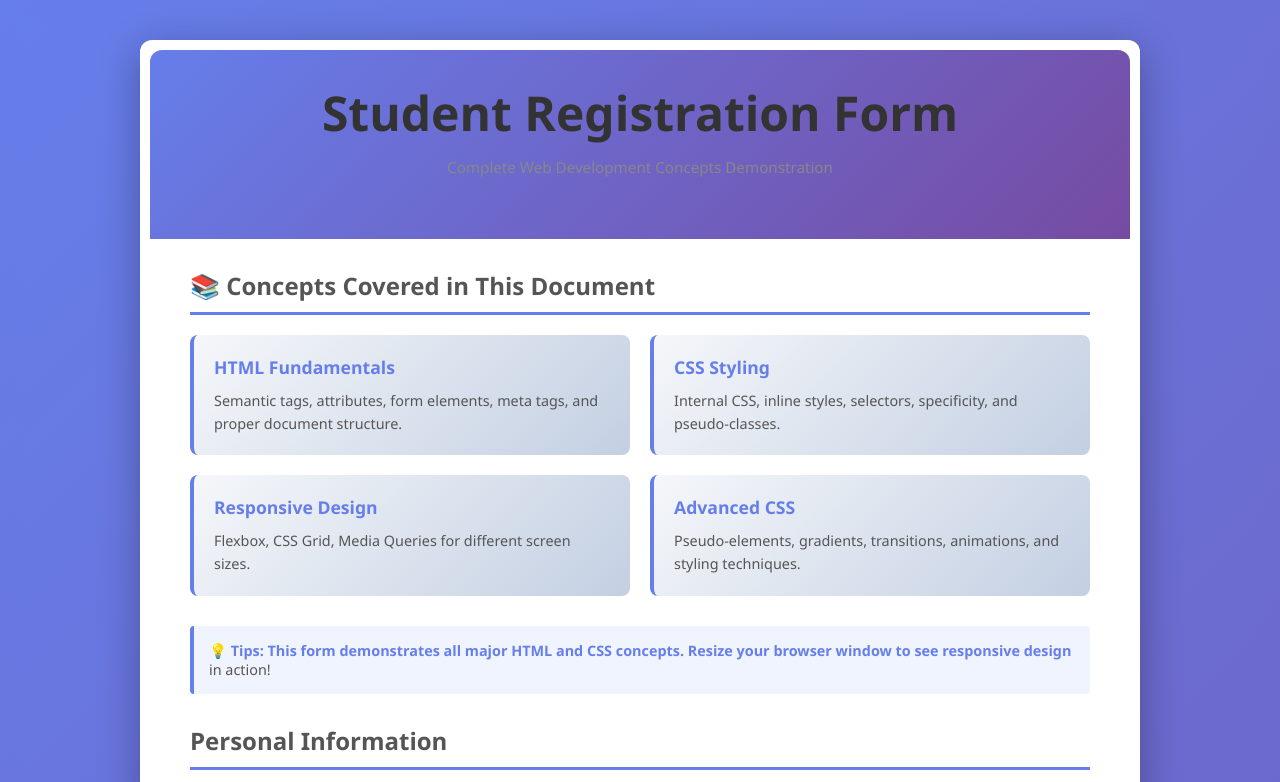
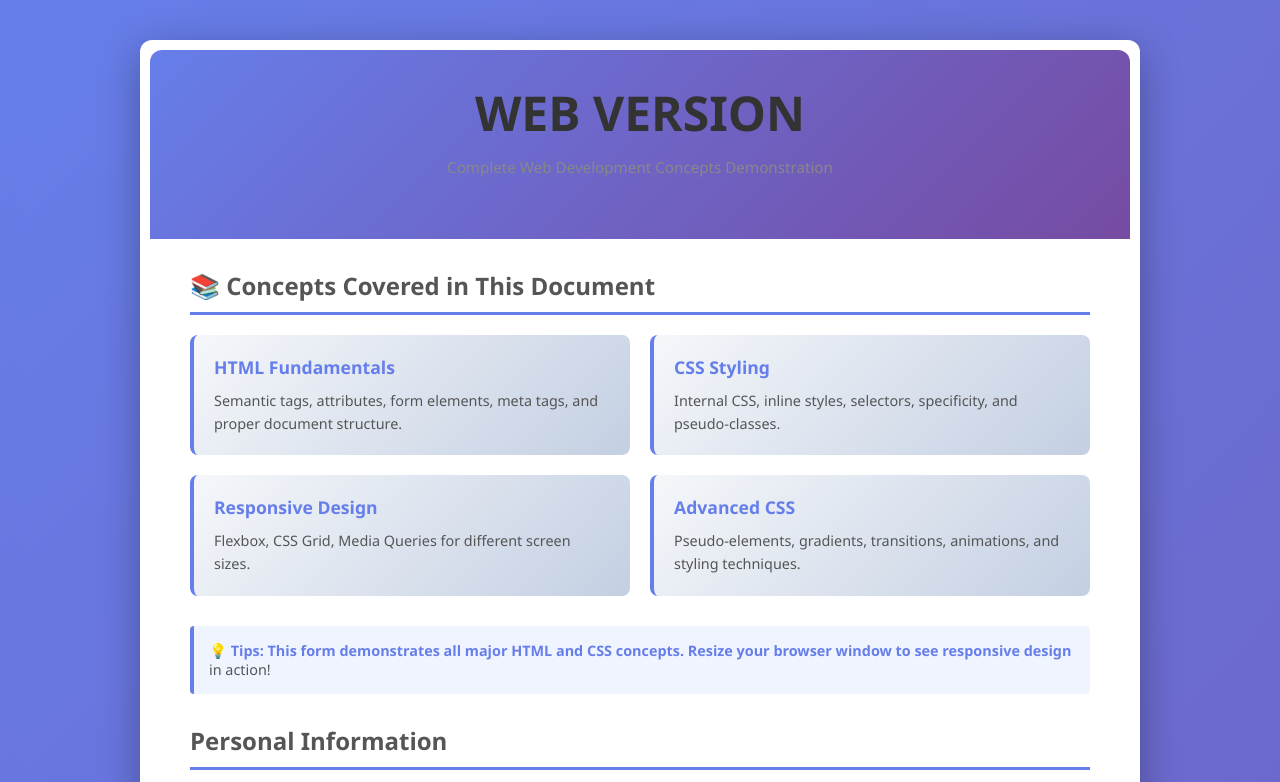
Before and after one commit to jeevankashyap7/git-assignment, a plain HTML site: page index.html in a window 1280 px wide. Shown: the top 782 px of the page. Drawn offline with Linux system fonts and the light colour scheme.

Commit message:
Update index.html

```diff
--- a/index.html
+++ b/index.html
@@ -557,7 +557,7 @@
     <main class="container">
         <!-- Header Section -->
         <header id="formTitle">
-            <h1>Student Registration Form</h1>
+            <h1>WEB VERSION</h1>
             <p class="subtitle">Complete Web Development Concepts Demonstration</p>
         </header>
 
```
